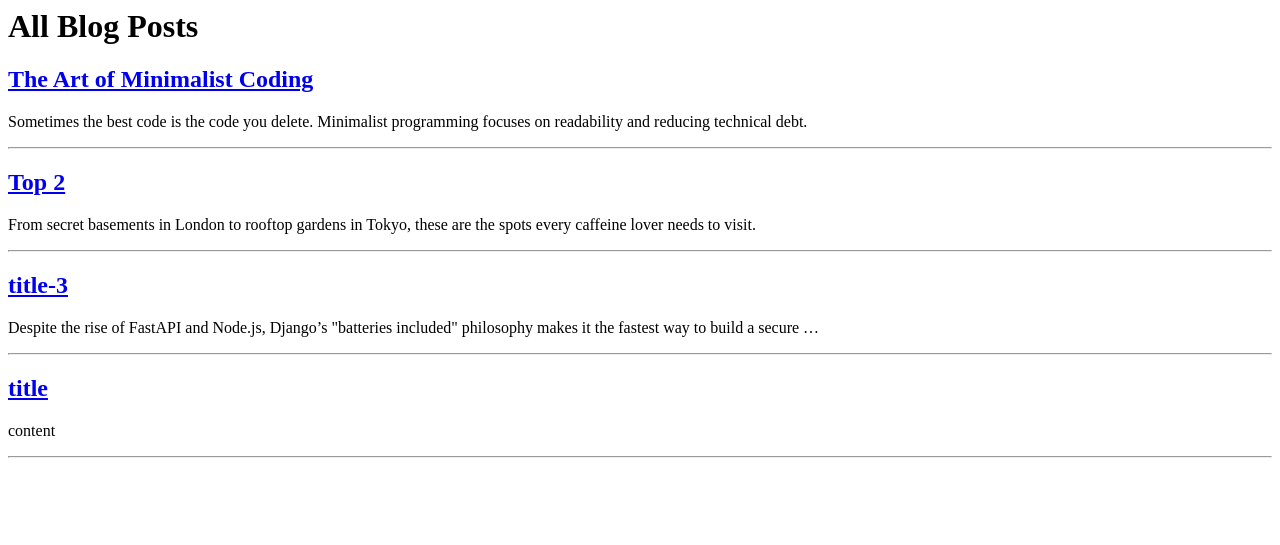
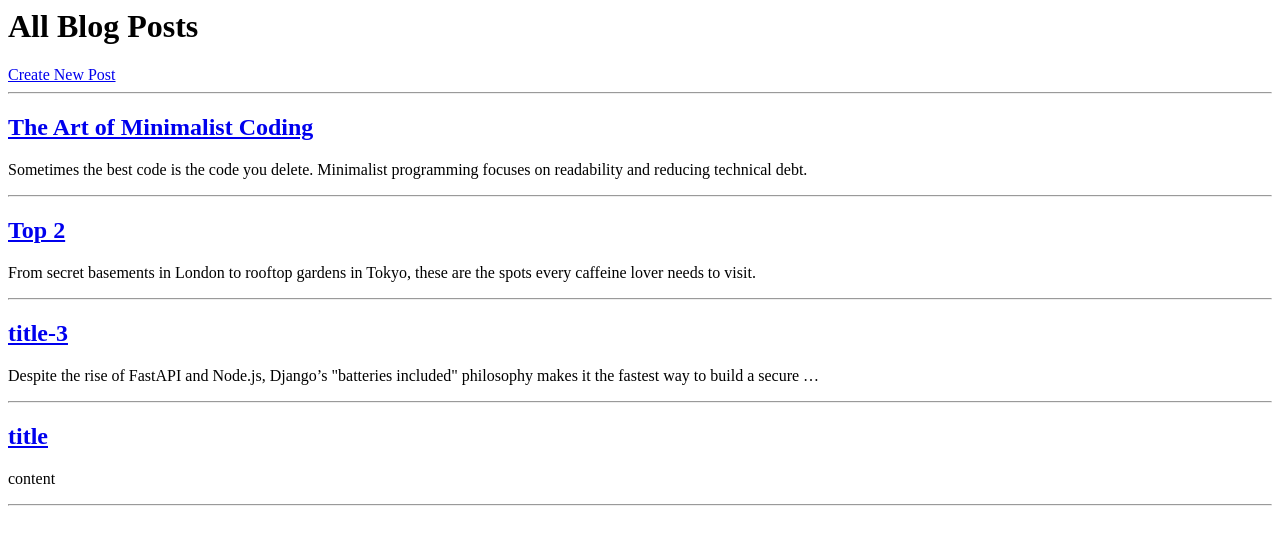
Before and after one commit to bandi-rajashree21/blog-app, a Django app: page / in a window 1280 px wide. Shown: the top 545 px of the page. Run offline with Django 5.2, Linux system fonts and the light colour scheme; data comes from the database, SQL or seed files in the repository; both versions use the stored data as it was after the commit.

Commit message:
(feat) : create blog added

```diff
--- a/blogproject/blog/templates/blog/home.html
+++ b/blogproject/blog/templates/blog/home.html
@@ -1,4 +1,8 @@
 <h1>All Blog Posts</h1>
+
+<a href="{% url 'create_post' %}">Create New Post</a>
+<hr>
+
 
 {% for post in posts %}
     <h2>
--- a/blogproject/blog/urls.py
+++ b/blogproject/blog/urls.py
@@ -2,5 +2,7 @@ from django.urls import path
 from . import views
 urlpatterns=[
     path('',views.home,name='home'),
-    path('post/<slug:slug>/', views.post_detail, name='post_detail')
+    path('post/<slug:slug>/', views.post_detail, name='post_detail'),
+    path('create/', views.create_post, name='create_post'),
+
 ]
--- a/blogproject/blog/views.py
+++ b/blogproject/blog/views.py
@@ -1,5 +1,8 @@
 from django.shortcuts import render,get_object_or_404
 from .models import Post
+from django.shortcuts import render, redirect
+from .forms import PostForm
+from django.contrib.auth.decorators import login_required
 # Create your views here.
 
 def home(request):
@@ -10,3 +13,18 @@ def home(request):
 def post_detail(request, slug):
     post = get_object_or_404(Post, slug=slug)
     return render(request, 'blog/post_detail.html', {'post': post})
+
+
+@login_required
+def create_post(request):
+    if request.method == 'POST':
+        form = PostForm(request.POST)
+        if form.is_valid():
+            post = form.save(commit=False)
+            post.author = request.user
+            post.save()
+            return redirect('home')
+    else:
+        form = PostForm()
+
+    return render(request, 'blog/create_post.html', {'form': form})
```
Also changed, not shown: blogproject/blog/forms.py (added, +7 -0 lines), blogproject/blog/templates/blog/create_post.html (added, +7 -0 lines), blogproject/db.sqlite3.
